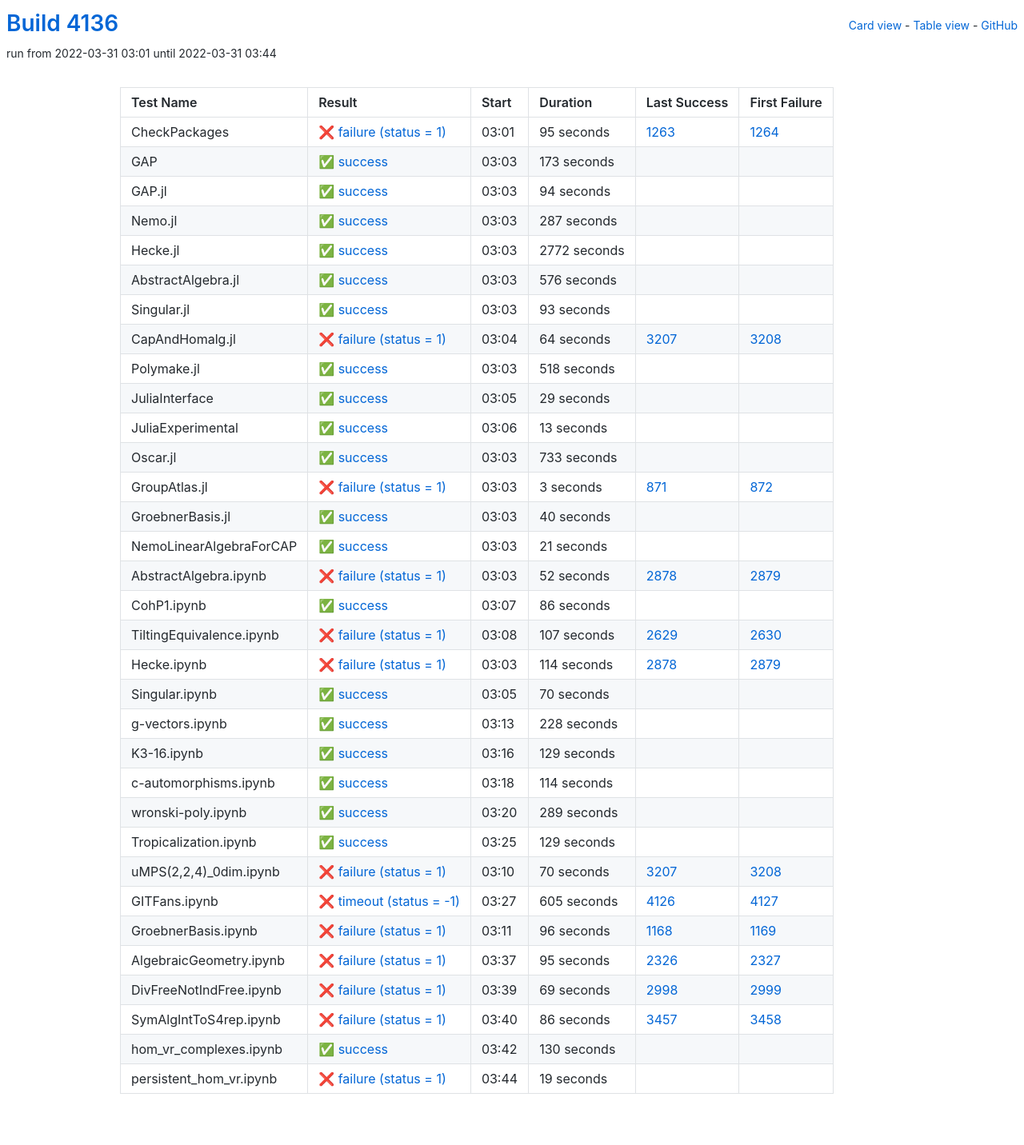
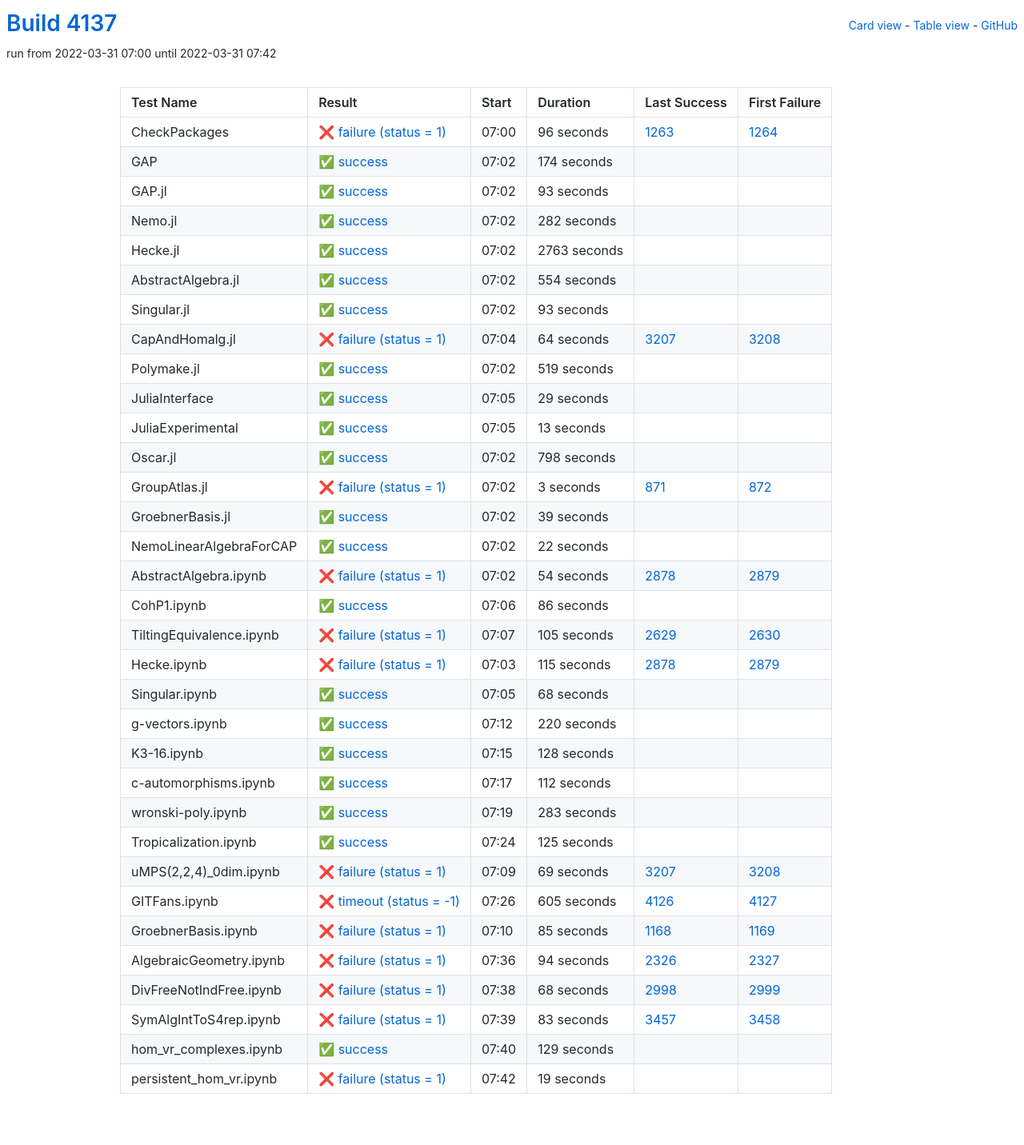
Before and after one commit to oscar-system/oscar-ci-status-stable, a Jekyll site: the page built from table.html, in a window 1280 px wide. Shown: the whole page at 80% size. Built offline with Jekyll 4.4.1, drawn with Linux system fonts in a browser that asks for light colours.

Commit message:
Build #4137

```diff
--- a/_data/ci.yml
+++ b/_data/ci.yml
@@ -1,6 +1,6 @@
 ---
-build: 4136
-build_url: https://oscarci.mathematik.uni-kl.de/job/oscar-stable/4136/
+build: 4137
+build_url: https://oscarci.mathematik.uni-kl.de/job/oscar-stable/4137/
 job: oscar-stable
 organization: oscar-system
 repo: oscar-ci-status-stable
@@ -8,80 +8,80 @@ repourl: https://github.com/oscar-system/oscar-ci-status-stable
 tests:
 - name: CheckPackages
   id: checkpackages
-  log: https://oscarci.mathematik.uni-kl.de/job/oscar-stable/4136/artifact/logs/build-4136/CheckPackages.log
-  start: 2022-03-31 03:01
+  log: https://oscarci.mathematik.uni-kl.de/job/oscar-stable/4137/artifact/logs/build-4137/CheckPackages.log
+  start: 2022-03-31 07:00
   success: false
   exitcode: 1
   status: failure
-  duration: 95
+  duration: 96
   last_success: 1263
   last_success_url: https://oscarci.mathematik.uni-kl.de/job/oscar-stable/1263/
   first_failure: 1264
   first_failure_url: https://oscarci.mathematik.uni-kl.de/job/oscar-stable/1264/
 - name: GAP
   id: gap
-  log: https://oscarci.mathematik.uni-kl.de/job/oscar-stable/4136/artifact/logs/build-4136/GAP.log
-  start: 2022-03-31 03:03
+  log: https://oscarci.mathematik.uni-kl.de/job/oscar-stable/4137/artifact/logs/build-4137/GAP.log
+  start: 2022-03-31 07:02
   success: true
   exitcode: 0
   status: success
-  duration: 173
+  duration: 174
   last_success: false
   last_success_url:
   first_failure: false
   first_failure_url:
 - name: GAP.jl
   id: gap-jl
-  log: https://oscarci.mathematik.uni-kl.de/job/oscar-stable/4136/artifact/logs/build-4136/GAP.jl.log
-  start: 2022-03-31 03:03
+  log: https://oscarci.mathematik.uni-kl.de/job/oscar-stable/4137/artifact/logs/build-4137/GAP.jl.log
+  start: 2022-03-31 07:02
   success: true
   exitcode: 0
   status: success
-  duration: 94
+  duration: 93
   last_success: false
   last_success_url:
   first_failure: false
   first_failure_url:
 - name: Nemo.jl
   id: nemo-jl
-  log: https://oscarci.mathematik.uni-kl.de/job/oscar-stable/4136/artifact/logs/build-4136/Nemo.jl.log
-  start: 2022-03-31 03:03
+  log: https://oscarci.mathematik.uni-kl.de/job/oscar-stable/4137/artifact/logs/build-4137/Nemo.jl.log
+  start: 2022-03-31 07:02
   success: true
   exitcode: 0
   status: success
-  duration: 287
+  duration: 282
   last_success: false
   last_success_url:
   first_failure: false
   first_failure_url:
 - name: Hecke.jl
   id: hecke-jl
-  log: https://oscarci.mathematik.uni-kl.de/job/oscar-stable/4136/artifact/logs/build-4136/Hecke.jl.log
-  start: 2022-03-31 03:03
+  log: https://oscarci.mathematik.uni-kl.de/job/oscar-stable/4137/artifact/logs/build-4137/Hecke.jl.log
+  start: 2022-03-31 07:02
   success: true
   exitcode: 0
   status: success
-  duration: 2772
+  duration: 2763
   last_success: false
   last_success_url:
   first_failure: false
   first_failure_url:
 - name: AbstractAlgebra.jl
   id: abstractalgebra-jl
-  log: https://oscarci.mathematik.uni-kl.de/job/oscar-stable/4136/artifact/logs/build-4136/AbstractAlgebra.jl.log
-  start: 2022-03-31 03:03
+  log: https://oscarci.mathematik.uni-kl.de/job/oscar-stable/4137/artifact/logs/build-4137/AbstractAlgebra.jl.log
+  start: 2022-03-31 07:02
   success: true
   exitcode: 0
   status: success
-  duration: 576
+  duration: 554
   last_success: false
   last_success_url:
   first_failure: false
   first_failure_url:
 - name: Singular.jl
   id: singular-jl
-  log: https://oscarci.mathematik.uni-kl.de/job/oscar-stable/4136/artifact/logs/build-4136/Singular.jl.log
-  start: 2022-03-31 03:03
+  log: https://oscarci.mathematik.uni-kl.de/job/oscar-stable/4137/artifact/logs/build-4137/Singular.jl.log
+  start: 2022-03-31 07:02
   success: true
   exitcode: 0
   status: success
@@ -92,8 +92,8 @@ tests:
   first_failure_url:
 - name: CapAndHomalg.jl
   id: capandhomalg-jl
-  log: https://oscarci.mathematik.uni-kl.de/job/oscar-stable/4136/artifact/logs/build-4136/CapAndHomalg.jl.log
-  start: 2022-03-31 03:04
+  log: https://oscarci.mathematik.uni-kl.de/job/oscar-stable/4137/artifact/logs/build-4137/CapAndHomalg.jl.log
+  start: 2022-03-31 07:04
   success: false
   exitcode: 1
   status: failure
@@ -104,20 +104,20 @@ tests:
   first_failure_url: https://oscarci.mathematik.uni-kl.de/job/oscar-stable/3208/
 - name: Polymake.jl
   id: polymake-jl
-  log: https://oscarci.mathematik.uni-kl.de/job/oscar-stable/4136/artifact/logs/build-4136/Polymake.jl.log
-  start: 2022-03-31 03:03
+  log: https://oscarci.mathematik.uni-kl.de/job/oscar-stable/4137/artifact/logs/build-4137/Polymake.jl.log
+  start: 2022-03-31 07:02
   success: true
   exitcode: 0
   status: success
-  duration: 518
+  duration: 519
   last_success: false
   last_success_url:
   first_failure: false
   first_failure_url:
 - name: JuliaInterface
   id: juliainterface
-  log: https://oscarci.mathematik.uni-kl.de/job/oscar-stable/4136/artifact/logs/build-4136/JuliaInterface.log
-  start: 2022-03-31 03:05
+  log: https://oscarci.mathematik.uni-kl.de/job/oscar-stable/4137/artifact/logs/build-4137/JuliaInterface.log
+  start: 2022-03-31 07:05
   success: true
   exitcode: 0
   status: success
@@ -128,8 +128,8 @@ tests:
   first_failure_url:
 - name: JuliaExperimental
   id: juliaexperimental
-  log: https://oscarci.mathematik.uni-kl.de/job/oscar-stable/4136/artifact/logs/build-4136/JuliaExperimental.log
-  start: 2022-03-31 03:06
+  log: https://oscarci.mathematik.uni-kl.de/job/oscar-stable/4137/artifact/logs/build-4137/JuliaExperimental.log
+  start: 2022-03-31 07:05
   success: true
   exitcode: 0
   status: success
@@ -140,20 +140,20 @@ tests:
   first_failure_url:
 - name: Oscar.jl
   id: oscar-jl
-  log: https://oscarci.mathematik.uni-kl.de/job/oscar-stable/4136/artifact/logs/build-4136/Oscar.jl.log
-  start: 2022-03-31 03:03
+  log: https://oscarci.mathematik.uni-kl.de/job/oscar-stable/4137/artifact/logs/build-4137/Oscar.jl.log
+  start: 2022-03-31 07:02
   success: true
   exitcode: 0
   status: success
-  duration: 733
+  duration: 798
   last_success: false
   last_success_url:
   first_failure: false
   first_failure_url:
 - name: GroupAtlas.jl
   id: groupatlas-jl
-  log: https://oscarci.mathematik.uni-kl.de/job/oscar-stable/4136/artifact/logs/build-4136/GroupAtlas.jl.log
-  start: 2022-03-31 03:03
+  log: https://oscarci.mathematik.uni-kl.de/job/oscar-stable/4137/artifact/logs/build-4137/GroupAtlas.jl.log
+  start: 2022-03-31 07:02
   success: false
   exitcode: 1
   status: failure
@@ -164,44 +164,44 @@ tests:
   first_failure_url: https://oscarci.mathematik.uni-kl.de/job/oscar-stable/872/
 - name: GroebnerBasis.jl
   id: groebnerbasis-jl
-  log: https://oscarci.mathematik.uni-kl.de/job/oscar-stable/4136/artifact/logs/build-4136/GroebnerBasis.jl.log
-  start: 2022-03-31 03:03
+  log: https://oscarci.mathematik.uni-kl.de/job/oscar-stable/4137/artifact/logs/build-4137/GroebnerBasis.jl.log
+  start: 2022-03-31 07:02
   success: true
   exitcode: 0
   status: success
-  duration: 40
+  duration: 39
   last_success: false
   last_success_url:
   first_failure: false
   first_failure_url:
 - name: NemoLinearAlgebraForCAP
   id: nemolinearalgebraforcap
-  log: https://oscarci.mathematik.uni-kl.de/job/oscar-stable/4136/artifact/logs/build-4136/NemoLinearAlgebraForCAP.log
-  start: 2022-03-31 03:03
+  log: https://oscarci.mathematik.uni-kl.de/job/oscar-stable/4137/artifact/logs/build-4137/NemoLinearAlgebraForCAP.log
+  start: 2022-03-31 07:02
   success: true
   exitcode: 0
   status: success
-  duration: 21
+  duration: 22
   last_success: false
   last_success_url:
   first_failure: false
   first_failure_url:
 - name: AbstractAlgebra.ipynb
   id: abstractalgebra-ipynb
-  log: https://oscarci.mathematik.uni-kl.de/job/oscar-stable/4136/artifact/logs/build-4136/AbstractAlgebra.ipynb.log
-  start: 2022-03-31 03:03
+  log: https://oscarci.mathematik.uni-kl.de/job/oscar-stable/4137/artifact/logs/build-4137/AbstractAlgebra.ipynb.log
+  start: 2022-03-31 07:02
   success: false
   exitcode: 1
   status: failure
-  duration: 52
+  duration: 54
   last_success: 2878
   last_success_url: https://oscarci.mathematik.uni-kl.de/job/oscar-stable/2878/
   first_failure: 2879
   first_failure_url: https://oscarci.mathematik.uni-kl.de/job/oscar-stable/2879/
 - name: CohP1.ipynb
   id: cohp1-ipynb
-  log: https://oscarci.mathematik.uni-kl.de/job/oscar-stable/4136/artifact/logs/build-4136/CohP1.ipynb.log
-  start: 2022-03-31 03:07
+  log: https://oscarci.mathematik.uni-kl.de/job/oscar-stable/4137/artifact/logs/build-4137/CohP1.ipynb.log
+  start: 2022-03-31 07:06
   success: true
   exitcode: 0
   status: success
@@ -212,116 +212,116 @@ tests:
   first_failure_url:
 - name: TiltingEquivalence.ipynb
   id: tiltingequivalence-ipynb
-  log: https://oscarci.mathematik.uni-kl.de/job/oscar-stable/4136/artifact/logs/build-4136/TiltingEquivalence.ipynb.log
-  start: 2022-03-31 03:08
+  log: https://oscarci.mathematik.uni-kl.de/job/oscar-stable/4137/artifact/logs/build-4137/TiltingEquivalence.ipynb.log
+  start: 2022-03-31 07:07
   success: false
   exitcode: 1
   status: failure
-  duration: 107
+  duration: 105
   last_success: 2629
   last_success_url: https://oscarci.mathematik.uni-kl.de/job/oscar-stable/2629/
   first_failure: 2630
   first_failure_url: https://oscarci.mathematik.uni-kl.de/job/oscar-stable/2630/
 - name: Hecke.ipynb
   id: hecke-ipynb
-  log: https://oscarci.mathematik.uni-kl.de/job/oscar-stable/4136/artifact/logs/build-4136/Hecke.ipynb.log
-  start: 2022-03-31 03:03
+  log: https://oscarci.mathematik.uni-kl.de/job/oscar-stable/4137/artifact/logs/build-4137/Hecke.ipynb.log
+  start: 2022-03-31 07:03
   success: false
   exitcode: 1
   status: failure
-  duration: 114
+  duration: 115
   last_success: 2878
   last_success_url: https://oscarci.mathematik.uni-kl.de/job/oscar-stable/2878/
   first_failure: 2879
   first_failure_url: https://oscarci.mathematik.uni-kl.de/job/oscar-stable/2879/
 - name: Singular.ipynb
   id: singular-ipynb
-  log: https://oscarci.mathematik.uni-kl.de/job/oscar-stable/4136/artifact/logs/build-4136/Singular.ipynb.log
-  start: 2022-03-31 03:05
+  log: https://oscarci.mathematik.uni-kl.de/job/oscar-stable/4137/artifact/logs/build-4137/Singular.ipynb.log
+  start: 2022-03-31 07:05
   success: true
   exitcode: 0
   status: success
-  duration: 70
+  duration: 68
   last_success: false
   last_success_url:
   first_failure: false
   first_failure_url:
 - name: g-vectors.ipynb
   id: g-vectors-ipynb
-  log: https://oscarci.mathematik.uni-kl.de/job/oscar-stable/4136/artifact/logs/build-4136/g-vectors.ipynb.log
-  start: 2022-03-31 03:13
+  log: https://oscarci.mathematik.uni-kl.de/job/oscar-stable/4137/artifact/logs/build-4137/g-vectors.ipynb.log
+  start: 2022-03-31 07:12
   success: true
   exitcode: 0
   status: success
-  duration: 228
+  duration: 220
   last_success: false
   last_success_url:
   first_failure: false
   first_failure_url:
 - name: K3-16.ipynb
   id: k3-16-ipynb
-  log: https://oscarci.mathematik.uni-kl.de/job/oscar-stable/4136/artifact/logs/build-4136/K3-16.ipynb.log
-  start: 2022-03-31 03:16
+  log: https://oscarci.mathematik.uni-kl.de/job/oscar-stable/4137/artifact/logs/build-4137/K3-16.ipynb.log
+  start: 2022-03-31 07:15
   success: true
   exitcode: 0
   status: success
-  duration: 129
+  duration: 128
   last_success: false
   last_success_url:
   first_failure: false
   first_failure_url:
 - name: c-automorphisms.ipynb
   id: c-automorphisms-ipynb
-  log: https://oscarci.mathematik.uni-kl.de/job/oscar-stable/4136/artifact/logs/build-4136/c-automorphisms.ipynb.log
-  start: 2022-03-31 03:18
+  log: https://oscarci.mathematik.uni-kl.de/job/oscar-stable/4137/artifact/logs/build-4137/c-automorphisms.ipynb.log
+  start: 2022-03-31 07:17
   success: true
   exitcode: 0
   status: success
-  duration: 114
+  duration: 112
   last_success: false
   last_success_url:
   first_failure: false
   first_failure_url:
 - name: wronski-poly.ipynb
   id: wronski-poly-ipynb
-  log: https://oscarci.mathematik.uni-kl.de/job/oscar-stable/4136/artifact/logs/build-4136/wronski-poly.ipynb.log
-  start: 2022-03-31 03:20
+  log: https://oscarci.mathematik.uni-kl.de/job/oscar-stable/4137/artifact/logs/build-4137/wronski-poly.ipynb.log
+  start: 2022-03-31 07:19
   success: true
   exitcode: 0
   status: success
-  duration: 289
+  duration: 283
   last_success: false
   last_success_url:
   first_failure: false
   first_failure_url:
 - name: Tropicalization.ipynb
   id: tropicalization-ipynb
-  log: https://oscarci.mathematik.uni-kl.de/job/oscar-stable/4136/artifact/logs/build-4136/Tropicalization.ipynb.log
-  start: 2022-03-31 03:25
+  log: https://oscarci.mathematik.uni-kl.de/job/oscar-stable/4137/artifact/logs/build-4137/Tropicalization.ipynb.log
+  start: 2022-03-31 07:24
   success: true
   exitcode: 0
   status: success
-  duration: 129
+  duration: 125
   last_success: false
   last_success_url:
   first_failure: false
   first_failure_url:
 - name: uMPS(2,2,4)_0dim.ipynb
   id: umps-2-2-4-0dim-ipynb
-  log: https://oscarci.mathematik.uni-kl.de/job/oscar-stable/4136/artifact/logs/build-4136/uMPS-2-2-4-_0dim.ipynb.log
-  start: 2022-03-31 03:10
+  log: https://oscarci.mathematik.uni-kl.de/job/oscar-stable/4137/artifact/logs/build-4137/uMPS-2-2-4-_0dim.ipynb.log
+  start: 2022-03-31 07:09
   success: false
   exitcode: 1
   status: failure
-  duration: 70
+  duration: 69
   last_success: 3207
   last_success_url: https://oscarci.mathematik.uni-kl.de/job/oscar-stable/3207/
   first_failure: 3208
   first_failure_url: https://oscarci.mathematik.uni-kl.de/job/oscar-stable/3208/
 - name: GITFans.ipynb
   id: gitfans-ipynb
-  log: https://oscarci.mathematik.uni-kl.de/job/oscar-stable/4136/artifact/logs/build-4136/GITFans.ipynb.log
-  start: 2022-03-31 03:27
+  log: https://oscarci.mathematik.uni-kl.de/job/oscar-stable/4137/artifact/logs/build-4137/GITFans.ipynb.log
+  start: 2022-03-31 07:26
   success: false
   exitcode: -1
   status: timeout
@@ -332,68 +332,68 @@ tests:
   first_failure_url: https://oscarci.mathematik.uni-kl.de/job/oscar-stable/4127/
 - name: GroebnerBasis.ipynb
   id: groebnerbasis-ipynb
-  log: https://oscarci.mathematik.uni-kl.de/job/oscar-stable/4136/artifact/logs/build-4136/GroebnerBasis.ipynb.log
-  start: 2022-03-31 03:11
+  log: https://oscarci.mathematik.uni-kl.de/job/oscar-stable/4137/artifact/logs/build-4137/GroebnerBasis.ipynb.log
+  start: 2022-03-31 07:10
   success: false
   exitcode: 1
   status: failure
-  duration: 96
+  duration: 85
   last_success: 1168
   last_success_url: https://oscarci.mathematik.uni-kl.de/job/oscar-stable/1168/
   first_failure: 1169
   first_failure_url: https://oscarci.mathematik.uni-kl.de/job/oscar-stable/1169/
 - name: AlgebraicGeometry.ipynb
   id: algebraicgeometry-ipynb
-  log: https://oscarci.mathematik.uni-kl.de/job/oscar-stable/4136/artifact/logs/build-4136/AlgebraicGeometry.ipynb.log
-  start: 2022-03-31 03:37
+  log: https://oscarci.mathematik.uni-kl.de/job/oscar-stable/4137/artifact/logs/build-4137/AlgebraicGeometry.ipynb.log
+  start: 2022-03-31 07:36
   success: false
   exitcode: 1
   status: failure
-  duration: 95
+  duration: 94
   last_success: 2326
   last_success_url: https://oscarci.mathematik.uni-kl.de/job/oscar-stable/2326/
   first_failure: 2327
   first_failure_url: https://oscarci.mathematik.uni-kl.de/job/oscar-stable/2327/
 - name: DivFreeNotIndFree.ipynb
   id: divfreenotindfree-ipynb
-  log: https://oscarci.mathematik.uni-kl.de/job/oscar-stable/4136/artifact/logs/build-4136/DivFreeNotIndFree.ipynb.log
-  start: 2022-03-31 03:39
+  log: https://oscarci.mathematik.uni-kl.de/job/oscar-stable/4137/artifact/logs/build-4137/DivFreeNotIndFree.ipynb.log
+  start: 2022-03-31 07:38
   success: false
   exitcode: 1
   status: failure
-  duration: 69
+  duration: 68
   last_success: 2998
   last_success_url: https://oscarci.mathematik.uni-kl.de/job/oscar-stable/2998/
   first_failure: 2999
   first_failure_url: https://oscarci.mathematik.uni-kl.de/job/oscar-stable/2999/
 - name: SymAlgIntToS4rep.ipynb
   id: symalginttos4rep-ipynb
-  log: https://oscarci.mathematik.uni-kl.de/job/oscar-stable/4136/artifact/logs/build-4136/SymAlgIntToS4rep.ipynb.log
-  start: 2022-03-31 03:40
+  log: https://oscarci.mathematik.uni-kl.de/job/oscar-stable/4137/artifact/logs/build-4137/SymAlgIntToS4rep.ipynb.log
+  start: 2022-03-31 07:39
   success: false
   exitcode: 1
   status: failure
-  duration: 86
+  duration: 83
   last_success: 3457
   last_success_url: https://oscarci.mathematik.uni-kl.de/job/oscar-stable/3457/
   first_failure: 3458
   first_failure_url: https://oscarci.mathematik.uni-kl.de/job/oscar-stable/3458/
 - name: hom_vr_complexes.ipynb
   id: hom-vr-complexes-ipynb
-  log: https://oscarci.mathematik.uni-kl.de/job/oscar-stable/4136/artifact/logs/build-4136/hom_vr_complexes.ipynb.log
-  start: 2022-03-31 03:42
+  log: https://oscarci.mathematik.uni-kl.de/job/oscar-stable/4137/artifact/logs/build-4137/hom_vr_complexes.ipynb.log
+  start: 2022-03-31 07:40
   success: true
   exitcode: 0
   status: success
-  duration: 130
+  duration: 129
   last_success: false
   last_success_url:
   first_failure: false
   first_failure_url:
 - name: persistent_hom_vr.ipynb
   id: persistent-hom-vr-ipynb
-  log: https://oscarci.mathematik.uni-kl.de/job/oscar-stable/4136/artifact/logs/build-4136/persistent_hom_vr.ipynb.log
-  start: 2022-03-31 03:44
+  log: https://oscarci.mathematik.uni-kl.de/job/oscar-stable/4137/artifact/logs/build-4137/persistent_hom_vr.ipynb.log
+  start: 2022-03-31 07:42
   success: false
   exitcode: 1
   status: failure
```
Also changed, not shown: README.md.
